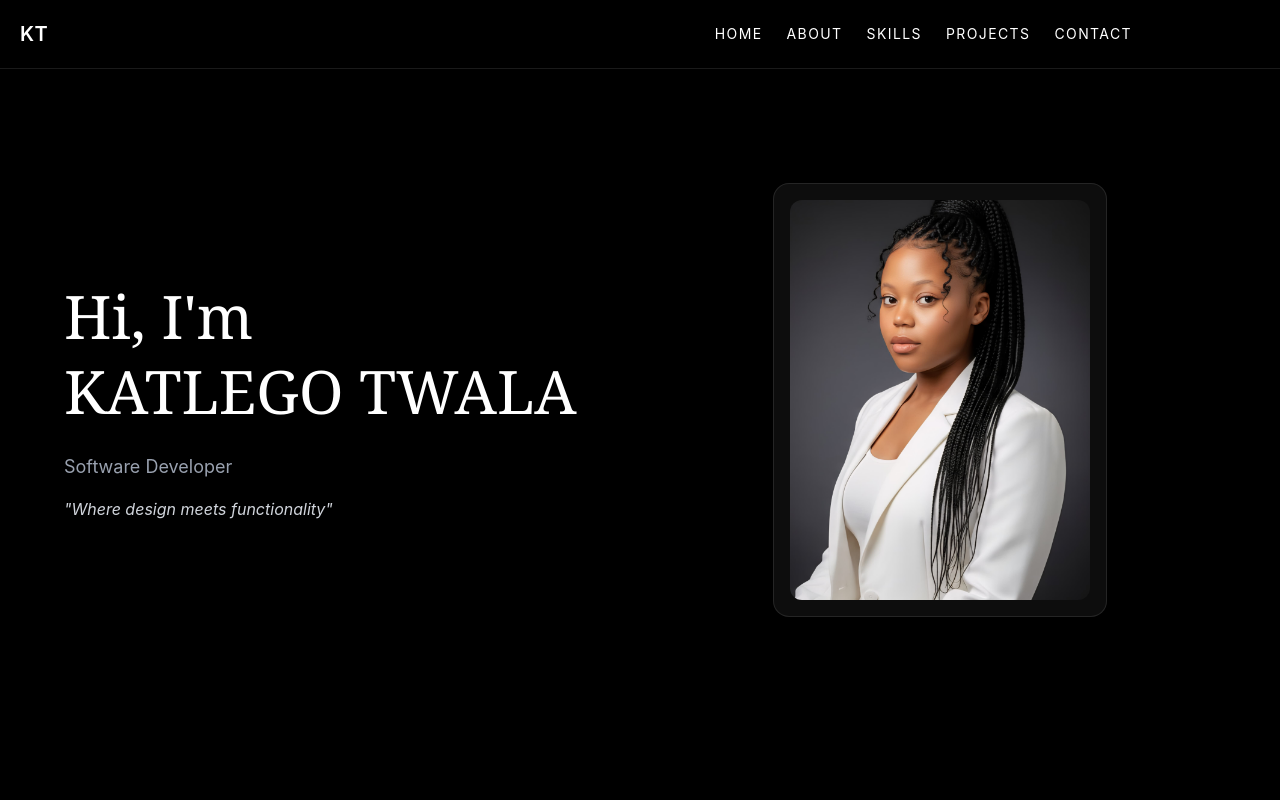
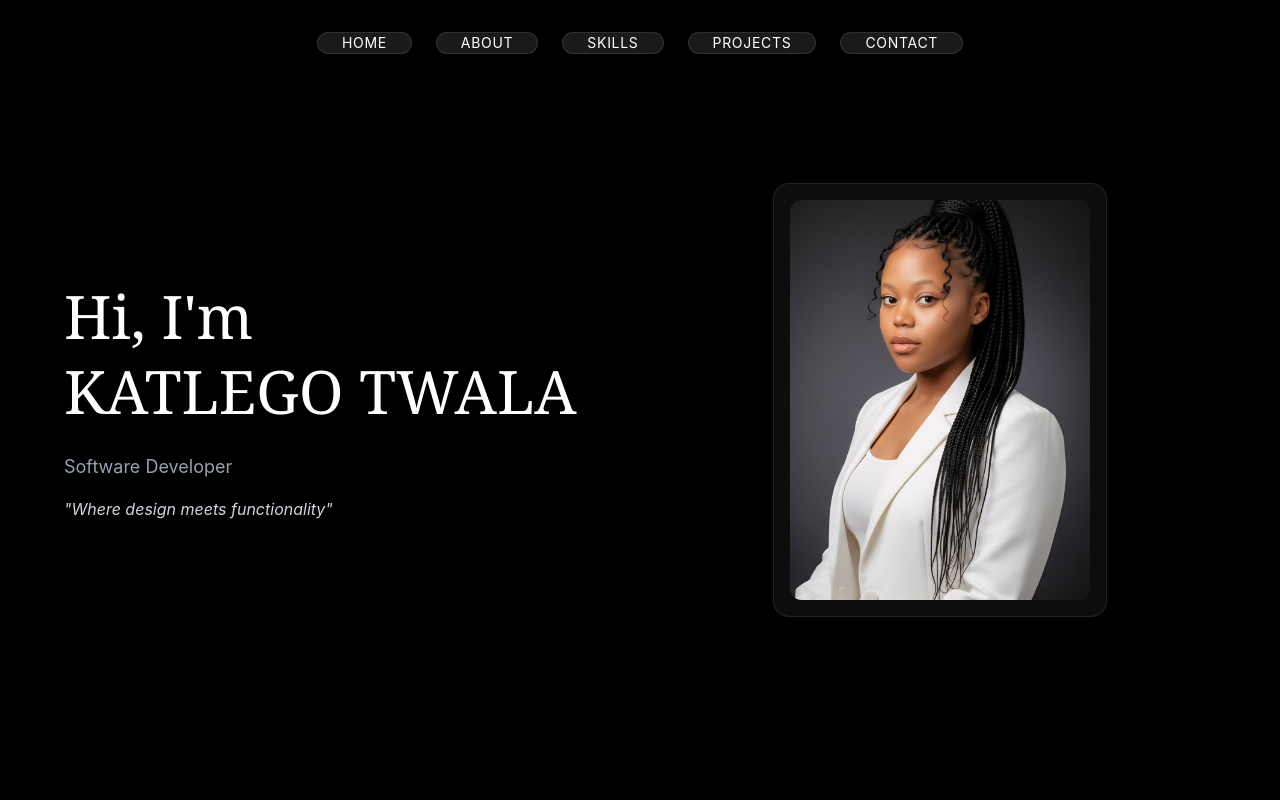
Before and after one commit to kattdevs/React-project, a React (Vite) app in the folder my-react-app/: page / in a window 1280 px wide. Shown: the top 800 px of the page. Built offline with nearby package versions, Linux system fonts and the light colour scheme.

Commit message:
Restlying navbar

```diff
--- a/my-react-app/src/components/Navbar.jsx
+++ b/my-react-app/src/components/Navbar.jsx
@@ -1,20 +1,32 @@
+import { useState } from "react";
+
 const Navbar = () => {
-  return (
-    <nav className="fixed w-full z-50 bg-black/70 backdrop-blur-md border-b border-white/10">
-           <div className="max-w-6xl mx auto flex justify-between items-center p-5">
-            <h1 className="text-xl font-semibold tracking-wide">
-                KT
-            </h1>
-            <div className="space-x-6 text-sm uppercase tracking-widest">
-                <a href="home" className="hover:text-gray-400">Home</a>
-                <a href="about" className="hover:text-gray-400">About</a>
-                <a href="skills" className="hover:text-gray-400">Skills</a>
-                <a href="projects" className="hover:text-gray-400">Projects</a>
-                <a href="contact" className="hover:text-gray-400">Contact</a>
+    const [active, setActive] = useState("");
+
+    const links = ["home", "about", "skills", "projects", "contact"];
+
+    return (
+        <nav className="fixed top-8 w-full flex justify-center z-50">
+            <div className="flex gap-6">
+
+            {links.map((link) => (
+                <a
+                    key={link}
+                    href={`#${link}`}
+                    onClick={()=> setActive(link)}
+                    className={`uppercase px-6 text-sm tracking-wider rounded-full backdrop-blur-xl border border-white/10 bg-white/5 transition-all duration-300
+                        ${
+                            active === link
+                            ? "bg-white/15 border-white/20 shadow-[0_0_20px_rgba(255,255,255,0.4)] scale-110"
+                            : "hover: bg-white/10 hover:scale-110 hover:shadow-[0_0_15px_rgba(255,255,255,0.3)]"
+                        }`}
+                    >
+                    {link}
+                    </a>
+            ))}
+
             </div>
-           </div>
-           </nav>
-
+        </nav>
     );
 };
 
```
